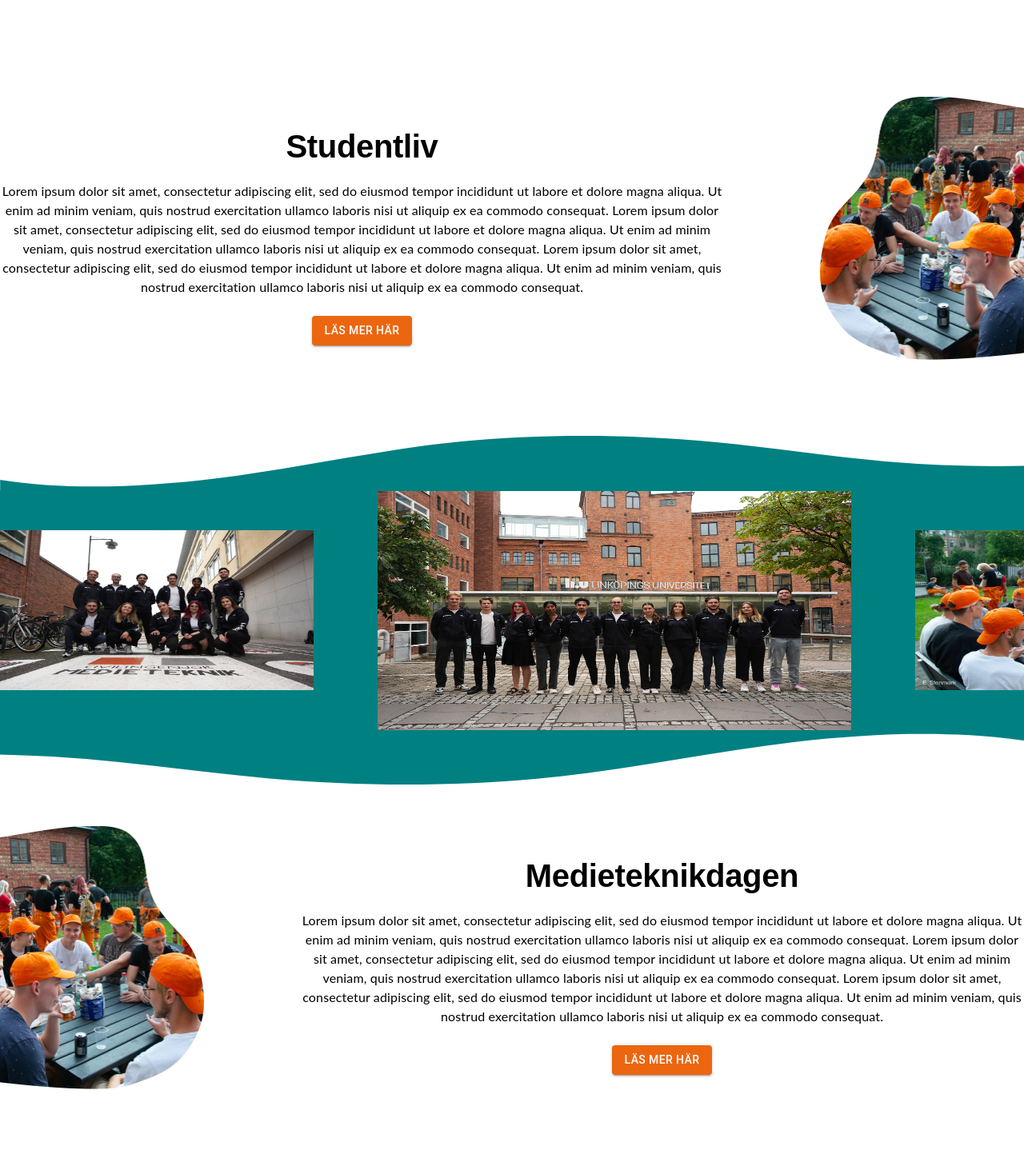
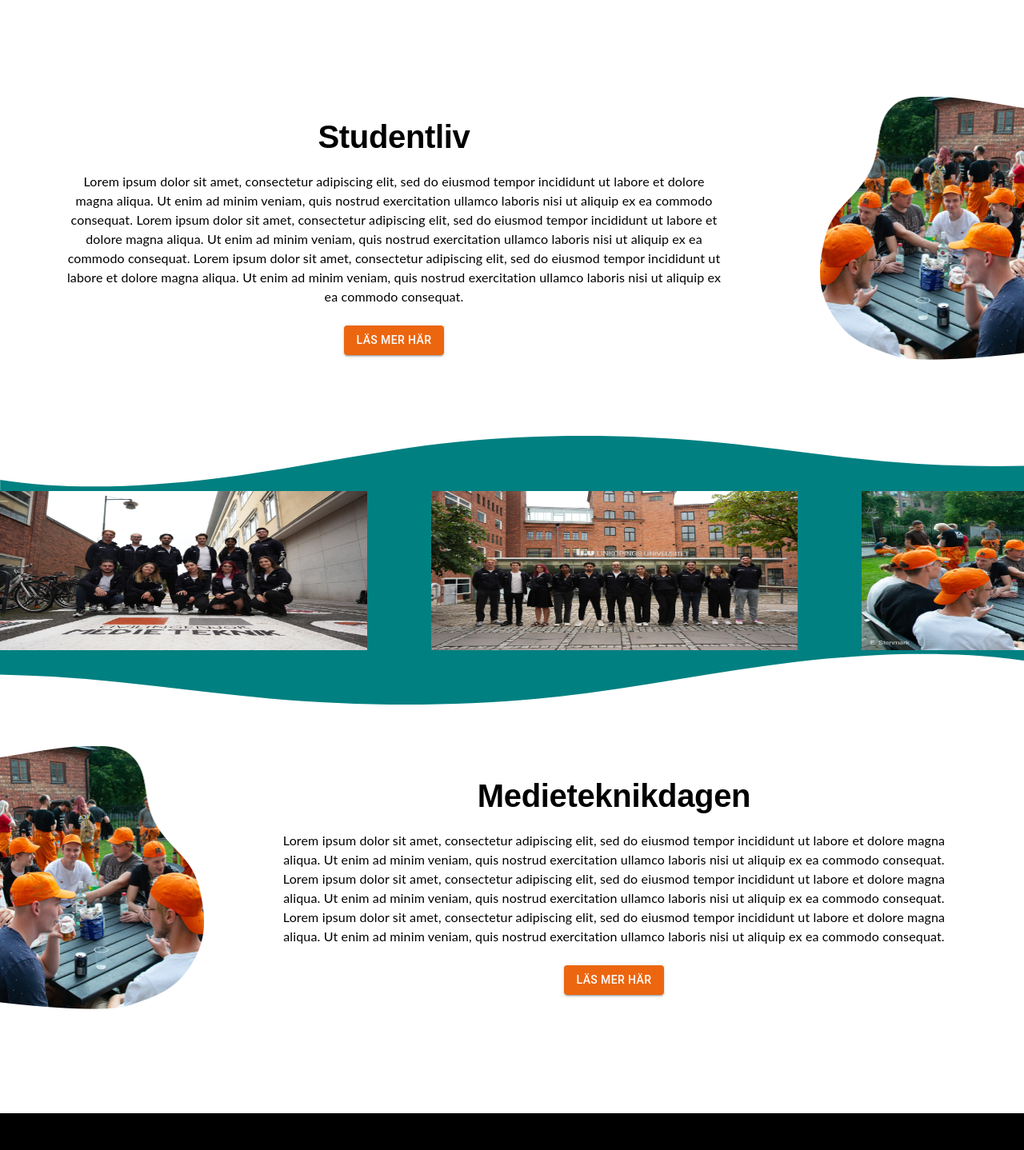
Before and after one commit to webbchef/medieteknik, a Next.js app in the folder frontend/: page / in a window 1280 px wide. Shown: the part 1164-2602 px from the top of the page at 80% size. Built offline with nearby package versions, Linux system fonts and the light colour scheme.

Commit message:
correct home page, no carousel

```diff
--- a/frontend/components/general/Carousel.tsx
+++ b/frontend/components/general/Carousel.tsx
@@ -1,7 +1,8 @@
 import { Box } from "@mui/system";
-import { AnimatePresence, motion } from "framer-motion";
-import React, { useEffect, useRef, useState } from "react";
+import { AnimatePresence, motion, PanInfo } from "framer-motion";
+import React, { createRef, useEffect, useRef, useState } from "react";
 import Image from "next/image";
+import { Grid } from "@mui/material";
 
 
 type CarouselProps = {
@@ -18,27 +19,38 @@ const Carousel: React.FC<CarouselProps> = (props) => {
     const [width, setWidth] = useState(0);
     const carousel = useRef<HTMLDivElement>();
 
+    const imagesRef = useRef(props.images.map(() => createRef()));
+
     useEffect(() => {
-        if(carousel.current) {
+        if (carousel.current) {
             setWidth(carousel.current.scrollWidth - carousel.current.offsetWidth);
         }
     }, []);
 
+    const handlePan = (event: any, info: PanInfo) => {
+
+    }
+
+    const handlePanEnd = (event: any, info: PanInfo) => {
+
+    }
+
     return (
 
         <Box ref={carousel} className="carousel" component={motion.div} overflow="hidden" sx={{cursor: "grab"}} whileTap={{cursor: "grabbing"}}>
-            <Box className="innerCarousel" component={motion.div} drag="x" dragConstraints={{right: 0, left: -width}} display="flex" alignItems={"center"} gap={10} width="120vw">
+            <Box className="innerCarousel" component={motion.div} drag="x" dragConstraints={{right: 0, left: -width}} display="flex" alignItems={"center"} gap={10} width="120vw" onPan={handlePan} onPanEnd={handlePanEnd}>
                 {props.images.map((image, i) => {
                     if(i === 1) {
                         return (
-                            <Box className="item" width={"50%"} height={300} padding={1} position="relative" key={image} component={motion.div}>
+                            <Box className="item" ref={imagesRef.current[i]} width={"33%"} height={200} padding={1} position="relative" key={image} component={motion.div}>
                                 <Image draggable="false" layout="fill" src={image} alt=""/>
                             </Box>
                         );
                     }
                     else {
+
                         return (
-                            <Box className="item" width={"33%"} height={200} padding={1} position="relative" key={image} component={motion.div}>
+                            <Box className="item" ref={imagesRef.current[i]} width={"33%"} height={200} padding={1} position="relative" key={image} component={motion.div}>
                                 <Image draggable="false" layout="fill" src={image} alt=""/>
                             </Box>
                         );
--- a/frontend/pages/index.tsx
+++ b/frontend/pages/index.tsx
@@ -143,7 +143,7 @@ const Home: NextPage = () => {
               "Lorem ipsum dolor sit amet, consectetur adipiscing elit, sed do eiusmod tempor incididunt ut labore et dolore magna aliqua. "
             } />
           </Stack>
-          <Box marginTop={15} paddingBottom={8} display={"flex"} flexDirection="row" alignItems={"center"} gap={10}>
+          <Box marginTop={15} paddingBottom={8} paddingLeft={10} display={"flex"} flexDirection="row" alignItems={"center"} gap={10}>
             <Box paddingRight={5} display="flex" alignItems="center" flexDirection="column" flex={3}>
               <Typography textAlign="center" variant="h2">Studentliv</Typography>
               <Typography textAlign="center">
@@ -166,9 +166,9 @@ const Home: NextPage = () => {
         <WavyBackground bgColor={"#008081"} textColor={""}>
           <Carousel titles={["Sektionen", "3Cant", "Mette"]} images={[groupImage!, groupImage2!, nollepImage!]} />
         </WavyBackground>
-        <Box marginTop={15} paddingBottom={10} display={"flex"} flexDirection="row" alignItems={"center"} gap={10}>
+        <Box marginTop={15} paddingBottom={10}  paddingRight={10} display={"flex"} flexDirection="row" alignItems={"center"} gap={10}>
             <Image style={{ flex: 1 }} width={511 * 0.5} height={658 * 0.5} src={studentlivImage2} alt="Bild på studenter"/>
-            <Box paddingLeft={5} display="flex" alignItems="center" flexDirection="column" flex={3} width={400}>
+            <Box display="flex" alignItems="center" flexDirection="column" flex={3} width={400}>
               <Typography textAlign="center" variant="h2">Medieteknikdagen</Typography>
               <Typography textAlign="center">
                 Lorem ipsum dolor sit amet, consectetur adipiscing elit,
@@ -182,7 +182,7 @@ const Home: NextPage = () => {
                 Ut enim ad minim veniam, quis nostrud exercitation ullamco
                 laboris nisi ut aliquip ex ea commodo consequat.
               </Typography>
-              <Button fullWidth={false} variant="contained" color={"secondary"} sx={{marginTop: 3}}>Läs mer här</Button>
+              <Button fullWidth={false} variant="contained" component={"a"} LinkComponent={Link} href="https://www.medieteknikdagen.se/" color={"secondary"} sx={{marginTop: 3}}>Läs mer här</Button>
             </Box>
           </Box>
       </Container>
```
